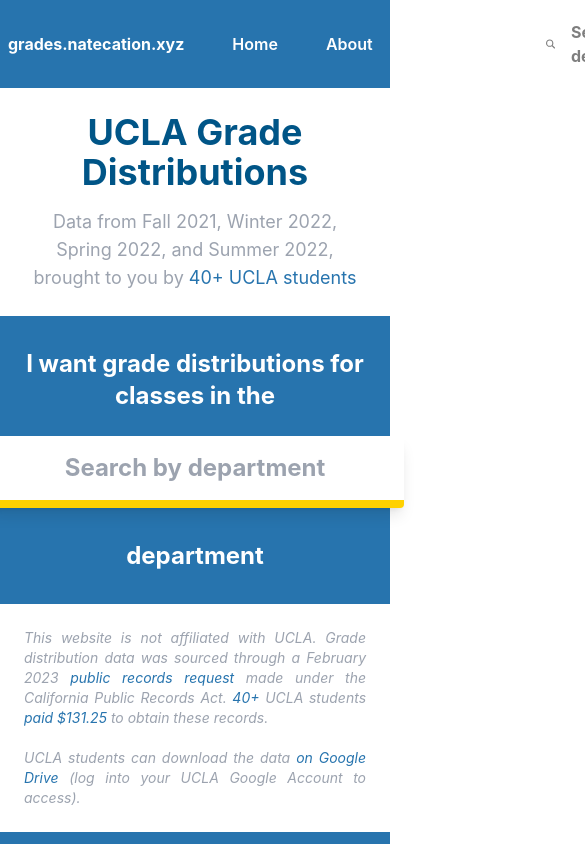
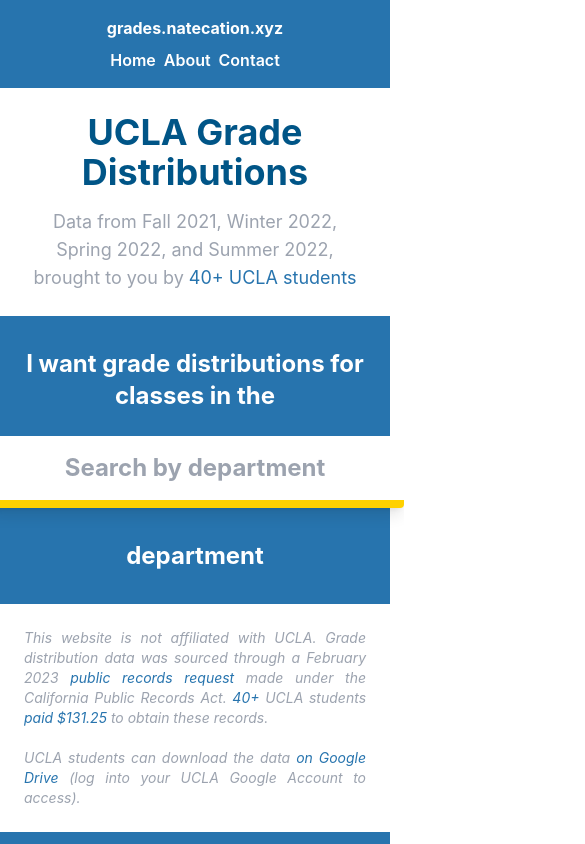
Before and after one commit to nathanhleung/grades.natecation.xyz, a Next.js app: page / in a window 390 px wide. Shown: the top 844 px of the page, 585 px wide, since content can reach past the window. Built offline with nearby package versions, Linux system fonts and the light colour scheme.

Commit message:
add mobile navbar

```diff
--- a/app/[subjectArea]/[catalogNumber]/page.tsx
+++ b/app/[subjectArea]/[catalogNumber]/page.tsx
@@ -68,15 +68,15 @@
             </div>
           </div>
         </div>
-        <div className="w-full h-auto flex flex-1 justify-center p-6 sm:p-8 md:p-12 text-white bg-uclaBlue">
-          <div className="flex flex-col md:w-[65%] lg:w-[60%] xl:w-[50%] md:mx-auto items-center">
-            <div className="w-full text-black bg-white shadow p-12">
+        <div className="w-full h-auto flex flex-1 justify-center p-4 sm:p-8 md:p-12 text-white bg-uclaBlue">
+          <div className="flex flex-col w-full md:w-[65%] lg:w-[60%] xl:w-[50%] md:mx-auto items-center">
+            <div className="w-full text-black bg-white shadow p-4 sm:p-12">
               <Distribution
                 subjectArea={subjectArea}
                 catalogNumber={catalogNumber}
               />
             </div>
-            <div className="flex gap-12 mt-12">
+            <div className="flex flex-col md:flex-row gap-6 md:gap-12 mt-8">
               <a
                 className="text-md font-bold text-white border-white border-2 hover:opacity-50 p-4 rounded"
                 href={`/?subjectArea=${rawSubjectArea}`}
--- a/app/components/Distribution.tsx
+++ b/app/components/Distribution.tsx
@@ -107,8 +107,8 @@
         <div className="text-center">
             {courseData.length > 0 ? (
                 <div className="flex flex-col justify-center">
-                    <div className="flex gap-4 mb-4 text-left">
-                        <div className="flex-[2]">
+                    <div className="flex flex-col md:flex-row gap-2 md:gap-4 mb-4 text-left">
+                        <div className="flex-1 md:flex-[2]">
                             <label className="block mb-1 text-sm font-bold">
                                 Instructor Name
                             </label>
--- /dev/null
+++ b/app/components/MobileNavbar.tsx
@@ -0,0 +1,30 @@
+import Link from "next/link";
+
+const MobileNavbar = () => {
+    return (
+        <div className="w-full text-center bg-uclaBlue text-white p-4">
+            <Link href="/" className="font-bold hover:opacity-50">
+                grades.natecation.xyz
+            </Link>
+            <div className="flex items-center justify-center gap-2 mt-2">
+                <Link href="/" className="font-semibold hover:opacity-50">
+                    Home
+                </Link>
+                <Link href="/about" className="font-semibold hover:opacity-50">
+                    About
+                </Link>
+                <a
+                    target="blank"
+                    rel="noopener noreferrer"
+                    href="https://docs.google.com/forms/d/e/1FAIpQLSfxHpdeTTvFzX4slKx-KGKgvqZM3GfABXIlHcuBHXiKhLhpwQ/viewform"
+                    className="font-semibold hover:opacity-50"
+                >
+                    Contact
+                </a>
+            </div>
+        </div>
+
+    )
+}
+
+export { MobileNavbar };
--- a/app/layout.tsx
+++ b/app/layout.tsx
@@ -1,6 +1,7 @@
 import { About } from "./components/About";
 import "./globals.css";
 import { Navbar } from "./components/Navbar";
+import { MobileNavbar } from "./components/MobileNavbar";
 
 export const metadata = {
   title: {
@@ -19,7 +20,12 @@
   return (
     <html lang="en">
       <body className="flex flex-col min-h-screen border-b-uclaBlue border-b-[12px]">
-        <Navbar />
+        <div className="hidden md:visible">
+          <Navbar />
+        </div>
+        <div className="md:hidden">
+          <MobileNavbar />
+        </div>
         <div className="flex flex-1">{children}</div>
         <div className="flex flex-col text-center p-6 sm:p-12 md:p-16 md:w-[85%] lg:w-[60%] md:mx-auto justify-center">
           <About />
```
